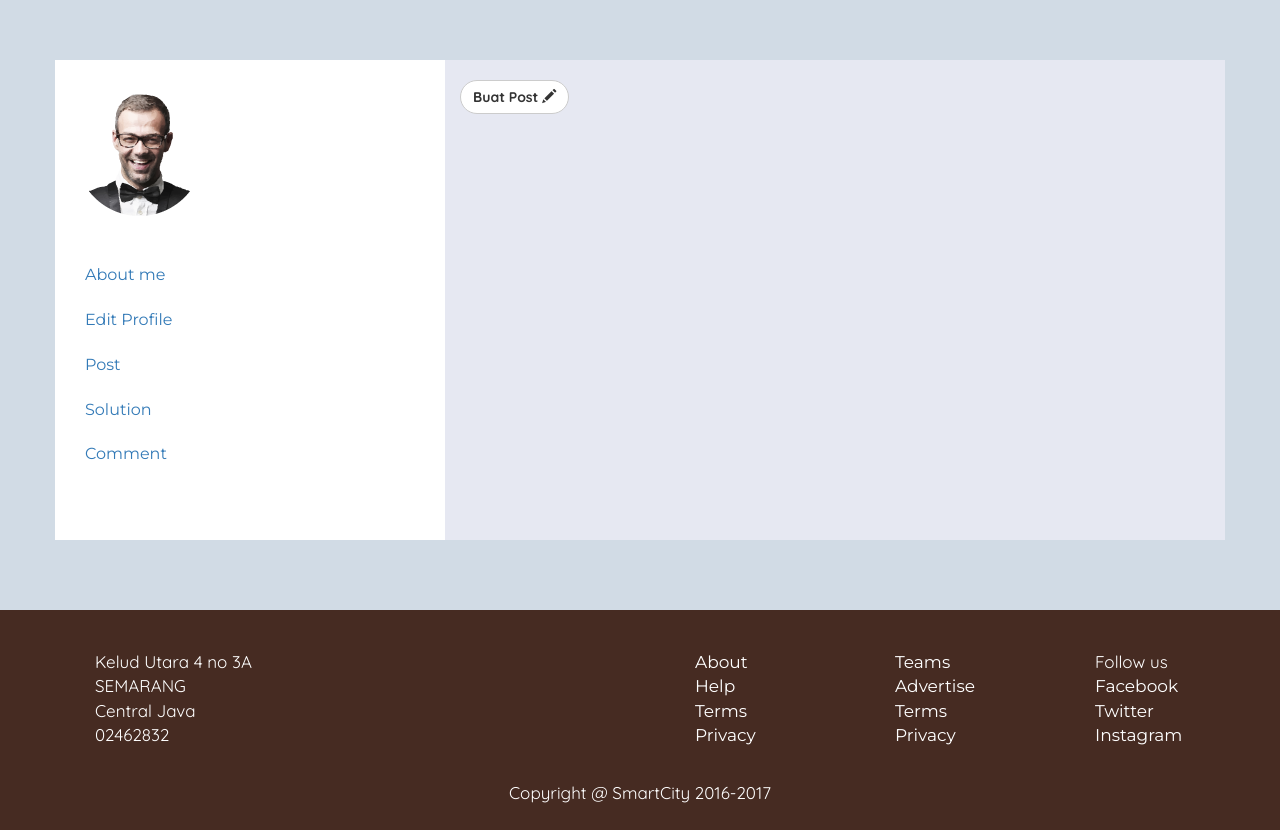
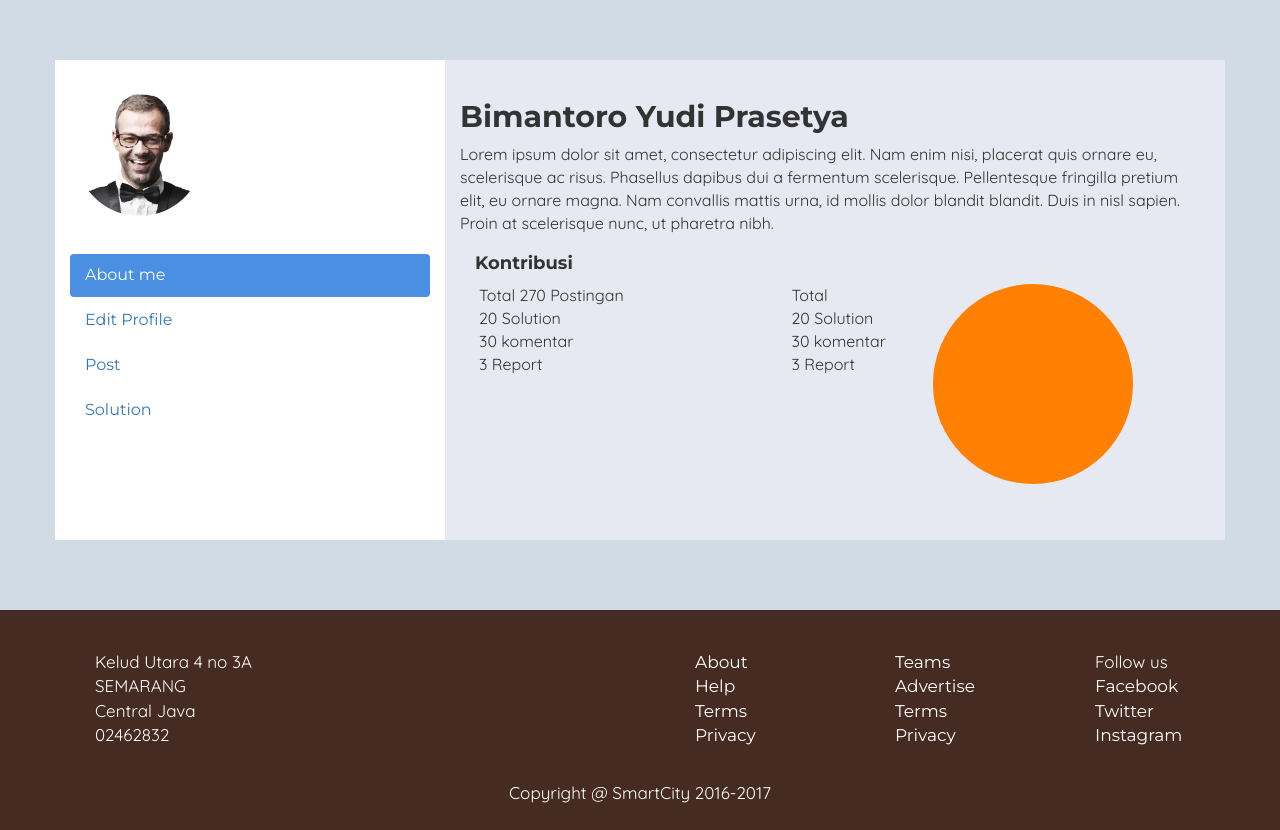
Before and after one commit to rolis19/cityHelp, a PHP site: page /member/index.html in a window 1280 px wide. Shown: the part 137-967 px from the top of the page. Run offline with PHP 8.4, Linux system fonts and the light colour scheme.

Commit message:
enhance member

```diff
--- a/member/css/member.css
+++ b/member/css/member.css
@@ -58,9 +58,6 @@ label {
   background-color: #4A8FE2;
   color: #fff;
 }
-.tab-content {
-	margin-top: 40px;
-}
 .tab-content .form-control{
 	background: #FFF;
 	width: 40%;
--- a/member/index.html
+++ b/member/index.html
@@ -30,15 +30,72 @@
 					<div class="col-md-4 profile-area1">
 					<img src="../img/realuser.png" alt="">
 						<ul class="nav nav-pills nav-stacked">
-							<li><a href="#about" data-toggle="pill">About me</a></li>
+							<li class="active"><a href="#about" data-toggle="pill">About me</a></li>
 							<li><a href="#editprof" data-toggle="pill">Edit Profile</a></li>
 							<li><a href="#post" data-toggle="pill">Post</a></li>
 							<li><a href="#solution" data-toggle="pill">Solution</a></li>
-							<li><a href="#comment" data-toggle="pill">Comment</a></li>
 						</ul>
 					</div>
 					<div class="col-md-8 profile-area2">
+						<div class="tab-content">
+					        <div class="tab-pane active" id="about">
+					            <h2>Bimantoro Yudi Prasetya</h2>
+					            <p class="aboutme">Lorem ipsum dolor sit amet, consectetur adipiscing elit. Nam enim nisi, placerat quis ornare eu, scelerisque ac risus. Phasellus dapibus dui a fermentum scelerisque. Pellentesque fringilla pretium elit, eu ornare magna. Nam convallis mattis urna, id mollis dolor blandit blandit. Duis in nisl sapien. Proin at scelerisque nunc, ut pharetra nibh. </p>
+					            <div class="col-sm-12">
+					            	<h4>Kontribusi</h4>
+					            </div>
+					           	<div class="col-sm-5">
+						            <ul>
+						            	<li>Total 270 Postingan</li>
+						            	<li>20 Solution</li>
+						            	<li>30 komentar</li>
+						            	<li>3 Report</li>
+						            </ul>
+					           	</div>
+					           	<div class="col-sm-3">
+					           		<ul>
+						            	<li>Total</li>
+						            	<li>20 Solution</li>
+						            	<li>30 komentar</li>
+						            	<li>3 Report</li>
+						            </ul>
+					           	</div>
+					           	<div class="col-sm-3">
+					           		<div class="grafik pull-right">
 
+					           		</div>
+					           	</div>
+					        </div>
+					        <div class="tab-pane editprof" id="editprof">
+					            <form class="form-horizontal">
+								 	<div class="form-group">
+									    <label for="inputcurpass" class="col-sm-4 control-label">Pasword sekarang</label>
+									    <div class="col-sm-8">
+									     	<input type="password" class="form-control" id="inputcurpass">
+										</div>
+								  	</div>
+								  	<div class="form-group">
+									    <label for="inputnewpass" class="col-sm-4 control-label">Pasword baru</label>
+									    <div class="col-sm-8">
+									    	<input type="password" class="form-control" id="inputnewpass">
+										</div>
+								  	</div>
+								  	<div class="form-group">
+									    <label for="inputrepass" class="col-sm-4 control-label">Retype pasword</label>
+									    <div class="col-sm-8">
+									    	<input type="password" class="form-control" id="inputrepass">
+										</div>
+								  	</div>
+								  	<div class="form-group">
+									    <div class="col-sm-offset-4 col-sm-8">
+									    	<hr>
+									      <button type="" class="btn btn-success btn-lg">Update</button>
+									      <button type="submit" class="btn btn-default btn-lg">Cancel</button>
+									    </div>
+									</div>
+							  	</form>
+					        </div>
+					        <div class="tab-pane" id="post">
 							    <button class="btn btn-default" type="button" data-toggle="collapse" data-target="#collapsepost" aria-expanded="false" aria-controls="collapsepost">
 								  Buat Post <span class="glyphicon glyphicon-pencil" aria-hidden="true"></span>
 								</button>
@@ -61,9 +118,8 @@
 										    <div class="col-sm-10">
 										      <select class="form-control inputtype" id="inputtype">
 											  	<option>Komplain</option>
-									  	<option>Opini</option>
 											  	<option>Review</option>
-									  	<option>Wawasan</option>
+											  	<option>Update</option>
 											  </select>
 											</div>
 									  	</div>
@@ -109,95 +165,40 @@
 								  </div>
 								</div>
 
-					<div class="tab-content">
-					        <div class="tab-pane" id="about">
-					            <h2>Bimantoro Yudi Prasetya</h2>
-					            <p class="aboutme">Lorem ipsum dolor sit amet, consectetur adipiscing elit. Nam enim nisi, placerat quis ornare eu, scelerisque ac risus. Phasellus dapibus dui a fermentum scelerisque. Pellentesque fringilla pretium elit, eu ornare magna. Nam convallis mattis urna, id mollis dolor blandit blandit. Duis in nisl sapien. Proin at scelerisque nunc, ut pharetra nibh. </p>
-					            <div class="col-sm-12">
-					            	<h4>Kontribusi</h4>
-					            </div>
-					           	<div class="col-sm-5">
-						            <ul>
-						            	<li>Total 270 Postingan</li>
-						            	<li>20 Solution</li>
-						            	<li>30 komentar</li>
-						            	<li>3 Report</li>
-						            </ul>
-					           	</div>
-					           	<div class="col-sm-3">
-					           		<ul>
-						            	<li>Total</li>
-						            	<li>20 Solution</li>
-						            	<li>30 komentar</li>
-						            	<li>3 Report</li>
-						            </ul>
-					           	</div>
-					           	<div class="col-sm-3">
-					           		<div class="grafik pull-right">
 
-					           		</div>
-					           	</div>
-					        </div>
-					        <div class="tab-pane" id="editprof">
-					            <form class="form-horizontal">
-								 	<div class="form-group">
-									    <label for="inputcurpass" class="col-sm-4 control-label">Pasword sekarang</label>
-									    <div class="col-sm-8">
-									     	<input type="password" class="form-control" id="inputcurpass">
-										</div>
-								  	</div>
-								  	<div class="form-group">
-									    <label for="inputnewpass" class="col-sm-4 control-label">Pasword baru</label>
-									    <div class="col-sm-8">
-									    	<input type="password" class="form-control" id="inputnewpass">
-										</div>
-								  	</div>
-								  	<div class="form-group">
-									    <label for="inputrepass" class="col-sm-4 control-label">Retype pasword</label>
-									    <div class="col-sm-8">
-									    	<input type="password" class="form-control" id="inputrepass">
-										</div>
-								  	</div>
-								  	<div class="form-group">
-									    <div class="col-sm-offset-4 col-sm-8">
-									    	<hr>
-									      <button type="" class="btn btn-success btn-lg">Update</button>
-									      <button type="submit" class="btn btn-default btn-lg">Cancel</button>
-									    </div>
-									</div>
-							  	</form>
-					        </div>
-					        <div class="tab-pane" id="post">
-					            <div class="postgoverment">
-					            	<h4>Pane C</h4>
+					            <div class="postodd posttop">
+					            	<h4><a href="#">Stasiun Tawang rapi dan bersih</a></h4>
+					            	<small>20 mei 2015 || Update || Infrastrktur >> stasiun kota</small>
 					            	<p>Pellentesque habitant morbi tristique senectus et netus et malesuada fames
 					                ac turpis egestas.</p>
 					            </div>
-					            <div class="postekonomi">
-					            	<h4>Pane C</h4>
+					            <div class="posteven">
+					            	<h4><a href="#">Trip ke Goa Kreo</a></h4>
+					            	<small>24 mei 2015 || Review || Tourism >> places</small>
 					            	<p>Pellentesque habitant morbi tristique senectus et netus et malesuada fames
 					                ac turpis egestas.</p>
 					            </div>
-					            <div class="postinfras">
-					            	<h4>Pane C</h4>
-					            	<p>Pellentesque habitant morbi tristique senectus et netus et malesuada fames
-					                ac turpis egestas.</p>
-					            </div>
-					            <div class="posttourism">
-					            	<h4>Pane C</h4>
+					            <div class="postodd">
+					            	<h4><a href="#">Jalan Baru banyumanik</a></h4>
+					            	<small>12 mei 2015 || Update || Infrastruktur >> Jalan Raya</small>
 					            	<p>Pellentesque habitant morbi tristique senectus et netus et malesuada fames
 					                ac turpis egestas.</p>
 					            </div>
 					        	</div>
-					        <div class="tab-pane" id="solution">
-					             <h4>Pane D</h4>
+					        <div class="tab-pane solution" id="solution">
+					             <div class="postodd posttop">
+					            	<h4><a href="#">Stasiun Tawang rapi dan bersih</a></h4>
 					            	<p>Pellentesque habitant morbi tristique senectus et netus et malesuada fames
 					                ac turpis egestas.</p>
+					                <small>20 mei 2015 || Update || Infrastrktur >> stasiun kota</small>
 					            </div>
-					        <div class="tab-pane" id="comment">
-					             <h4>Pane D</h4>
+					            <div class="posteven">
+					            	<h4><a href="#">Trip ke Goa Kreo</a></h4>
 					            	<p>Pellentesque habitant morbi tristique senectus et netus et malesuada fames
 					                ac turpis egestas.</p>
+					                <small>24 mei 2015 || Review || Tourism >> places</small>
+					            </div>
+					        </div>
 					        </div>
 						</div>
 					</div>
```
Also changed, not shown: other parts of member/css/member.css (+13 -12 lines). Lines whose indentation alone changed are shown as unchanged.
